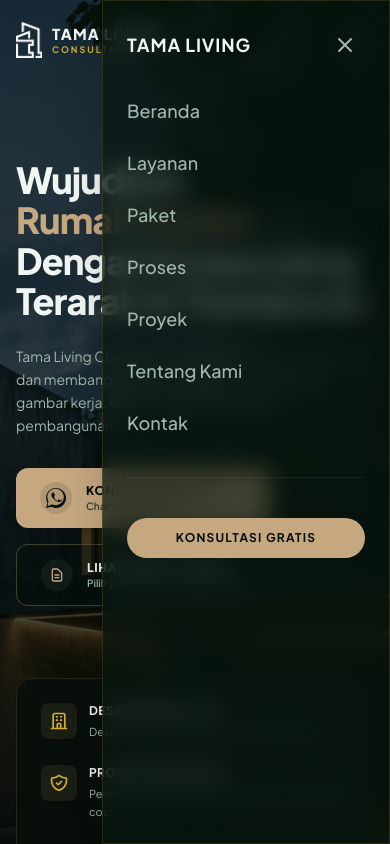
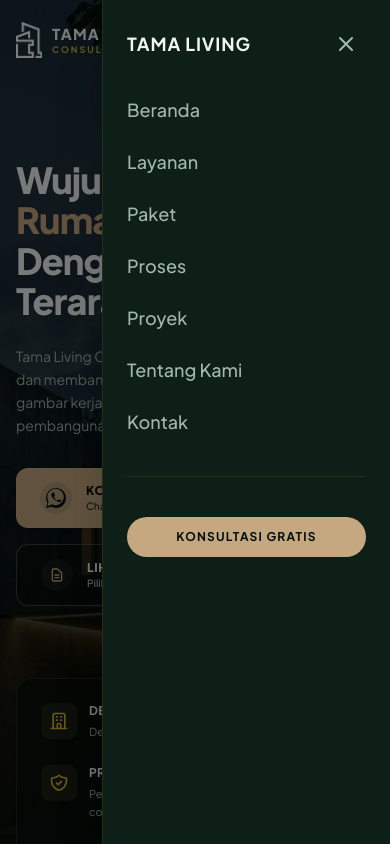
Before and after one commit to kendikadimas/tamalivingconsultant, a Next.js app: page / in a window 390 px wide. Both pictures are taken after a click on the button "Toggle Menu". Shown: the top 844 px of the page. Built offline with nearby package versions, Linux system fonts and the light colour scheme.

Commit message:
fix mobile sidebar: add solid background and overlay to prevent overlap

```diff
--- a/src/components/Navbar.js
+++ b/src/components/Navbar.js
@@ -106,9 +106,17 @@
         </div>
       </div>
 
+      {/* Mobile Drawer Overlay */}
+      {isOpen && (
+        <div
+          className="fixed inset-0 z-30 bg-black/50 lg:hidden"
+          onClick={() => setIsOpen(false)}
+        />
+      )}
+
       {/* Mobile Drawer */}
       <div
-        className={`fixed inset-y-0 right-0 z-40 w-72 max-w-sm glass-panel p-6 shadow-2xl transition-transform duration-300 ease-in-out transform lg:hidden border-l border-brand-gold/10 ${
+        className={`fixed inset-y-0 right-0 z-40 w-72 max-w-sm bg-[#0e1f17] p-6 shadow-2xl transition-transform duration-300 ease-in-out transform lg:hidden border-l border-brand-gold/10 ${
           isOpen ? "translate-x-0" : "translate-x-full"
         }`}
       >
```
